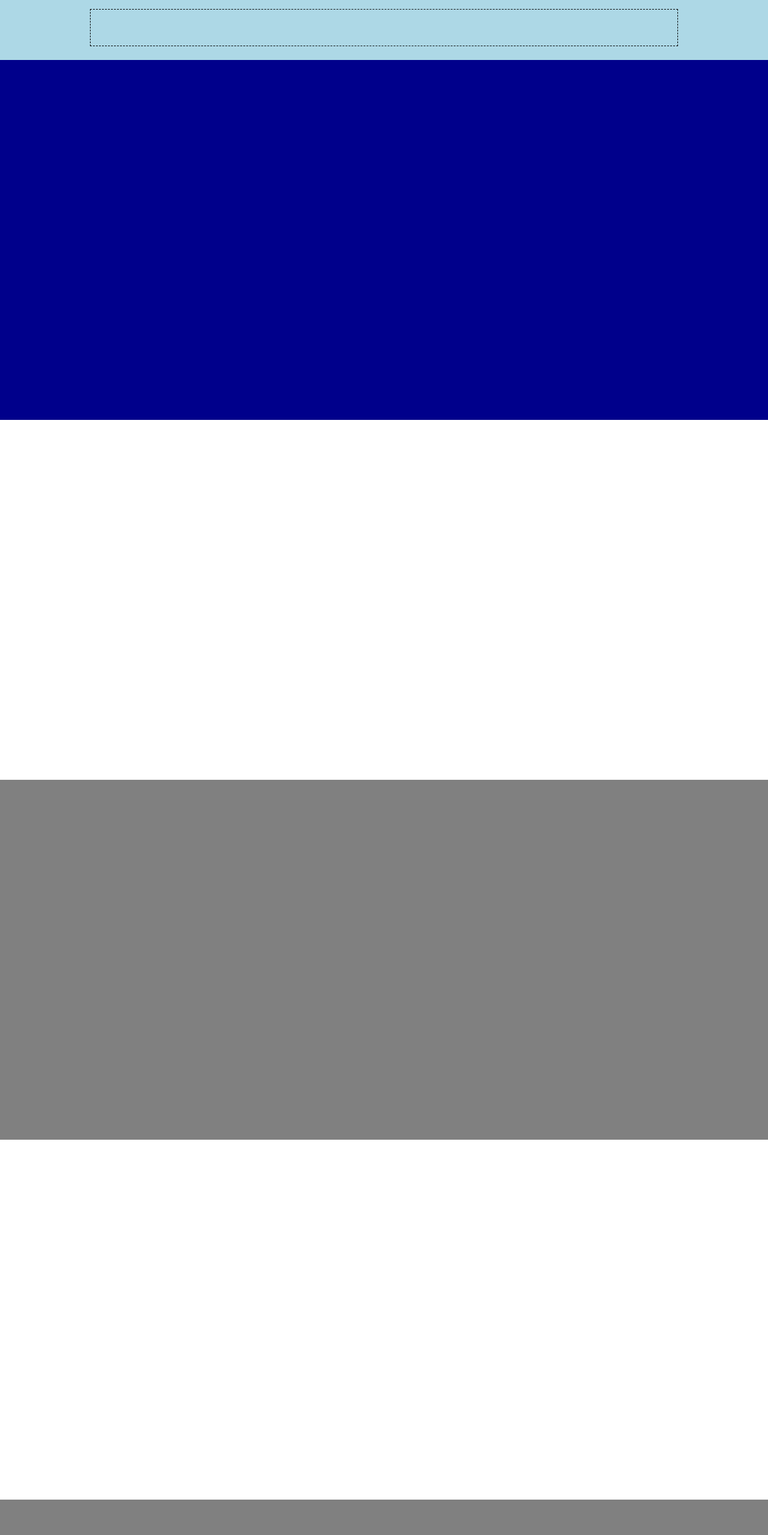
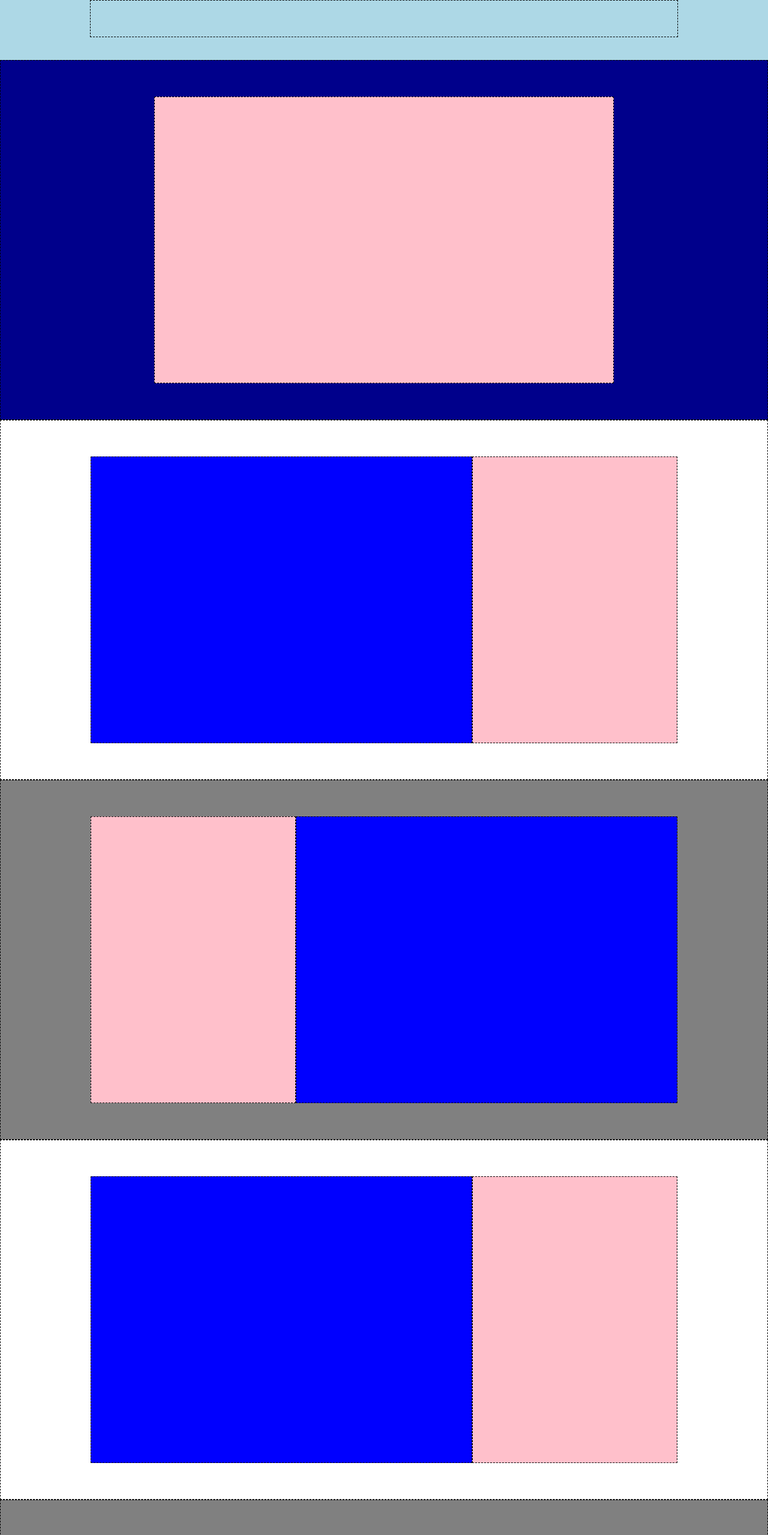
Before and after one commit to bettercallpaul07/htmlcss-struttura-discord, a plain HTML site: page index.html in a window 1280 px wide. Shown: the top 2559 px of the page at 60% size. Drawn offline with Linux system fonts and the light colour scheme.

Commit message:
Update Struttura

```diff
--- a/css/style.css
+++ b/css/style.css
@@ -6,11 +6,12 @@
 }
 
 
+
+
 .header-container {
     height: 100px;
     background-color: lightblue;
-    padding: 15px 150px;
-    width: ;
+    padding: 0px 150px;
 }
 
 .navbar {
@@ -24,7 +25,27 @@
 .main-content {
     height: 600px;
 
+
+
 }
+
+.container-flex {
+    display: flex;
+    justify-content: center;
+    align-items: center;
+    border: 1px dashed black;
+
+
+}
+
+.primary-content {
+    width: 60%;
+    height: 80%;
+    background-color: pink;
+    border: 1px dashed black;
+
+}
+
 
 .first-box {
     background-color: darkblue;
@@ -32,19 +53,61 @@
 
 .second-box, .fourth-box {
     background-color: white;
+    padding: 0px 150px;
+
+
 }
 
 .third-box {
     background-color: grey;
+    padding: 0px 150px;
+
 }
 
 .fifth-box {
     height: 800px;
     background-color: grey;
+    padding: 0px 150px;
+
+}
+
+.first-content {
+    border: 1px dashed black;
+    width: 65%;
+    height: 80%;
+    background-color: blue;
+
+
+}
+.second-content {
+    border: 1px dashed black;
+    width: 35%;
+    height: 80%;
+    background-color: pink;
+
+}
+
+.fifth-content {
+    border: 1px dashed black;
+    width: 100%;
+    height: 80%;
+    background-color: green;
+    padding: 10px 150px;
+
+
 }
 
 
 footer {
     height: 800px;
     background-color: rgba(28, 25, 25, 0.946);
+
 }
+
+.main-footer {
+    height: 600px;
+}
+
+.lower-footer {
+    height: 200px;
+}
--- a/index.html
+++ b/index.html
@@ -21,29 +21,74 @@
 
         <main>
 
-            <section class="main-content first-box">
+            <section class="main-content first-box container-flex">
+                <div class="primary-content">
+
+                </div>
 
             </section>
 
-            <section class="main-content second-box">
+            <section class="main-content second-box container-flex">
+
+                <div class="first-content">
+
+                </div>
+                <div class="second-content">
+
+                </div>
+
 
             </section>
 
-            <section class="main-content third-box">
+            <section class="main-content third-box container-flex">
+                <div class="second-content">
+
+                </div>
+                <div class="first-content">
+
+                </div>
+
 
             </section>
 
-            <section class="main-content fourth-box">
+            <section class="main-content fourth-box container-flex">
+
+                <div class="first-content">
+
+                </div>
+                <div class="second-content">
+
+                </div>
 
             </section>
 
-            <section class="fifth-box">
+            <section class="main-content fifth-box container-flex">
+                <div class="fifth-content">
+
+                </div>
+
 
             </section>
 
         </main>
 
         <footer>
+            <div class="main-footer">
+                <div class="main-column-footer"></div>
+
+                <div class="secondary-column-footer"></div>
+                <div class="secondary-column-footer"></div>
+                <div class="secondary-column-footer"></div>
+                <div class="secondary-column-footer"></div>
+
+
+
+
+            </div>
+
+            <hr>
+            <div class="lower-footer"></div>
+
 
 
         </footer>
```
